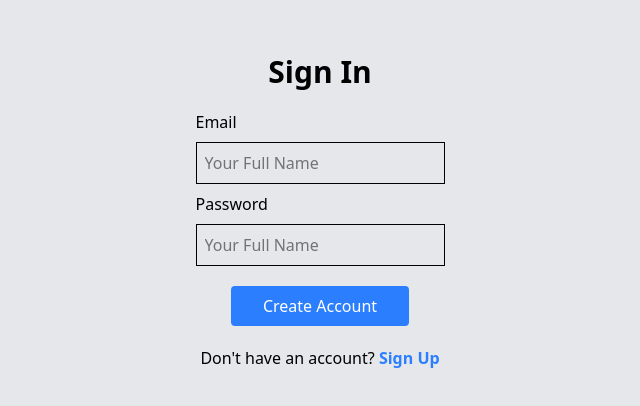
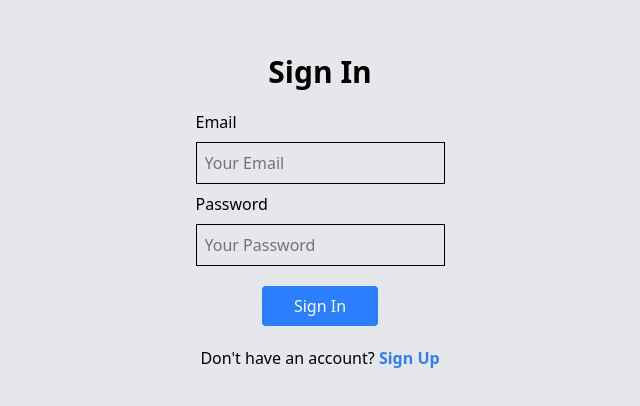
Before and after one commit to DolenDeori/Online_LMS_IBM, a React (Vite) app in the folder frontend/: page /auth/signin in a window 1280 px wide. Shown: the part 188-594 px from the top of the page, without its empty margins (320-960 px from the left). Built offline with nearby package versions, Linux system fonts and the light colour scheme.

Commit message:
feat: signIN page updated

```diff
--- a/frontend/src/auth/SignIn.tsx
+++ b/frontend/src/auth/SignIn.tsx
@@ -1,17 +1,58 @@
 import { NavLink } from "react-router";
+import { useState } from "react";
 
 const SignIn = () => {
+
+  const [formData, setFormData] = useState({
+    email: "",
+    password: "",
+  });
+
+  const handleChange = (e: React.ChangeEvent<HTMLInputElement>) => {
+    setFormData({ ...formData, [e.target.name]: e.target.value });
+  };
+
+  const handleSubmit = async (e: React.FormEvent) => {
+    e.preventDefault();
+
+
+    try {
+      const response = await fetch("http://localhost:5500/api/v1/auth/sign-in", {
+        method: "POST",
+        headers: {
+          "Content-Type": "application/json",
+        },
+        body: JSON.stringify({
+          email: formData.email,
+          password: formData.password,
+        }),
+      });
+
+      const data = await response.json();
+
+      if (response.ok) {
+        alert("User signed in successfully!");
+      } else {
+        alert(data.message || "Error occurred!");
+      }
+    } catch (error) {
+      console.error("Error:", error);
+    }
+  };
+
   return (
     <div className="h-svh w-full flex flex-col justify-center items-center bg-gray-200">
       <h1 className="font-bold text-3xl">Sign In</h1>
-      <form action="post" className="mt-5 space-y-2">
+      <form action="post" className="mt-5 space-y-2" onSubmit={handleSubmit}>
         <div className="flex flex-col gap-y-2">
           <label htmlFor="">Email</label>
           <input
             className="border p-2 outline-none"
             type="email"
-            name="full_name"
-            placeholder="Your Full Name"
+            name="email"
+            value={formData.email}
+            onChange={handleChange}
+            placeholder="Your Email"
           />
         </div>
         <div className="flex flex-col gap-y-2">
@@ -20,15 +61,31 @@ const SignIn = () => {
             className="border p-2 outline-none"
             type="password"
             name="password"
-            placeholder="Your Full Name"
+            value={formData.password}
+            onChange={handleChange}
+            placeholder="Your Password"
           />
         </div>
       </form>
       <button
         type="submit"
+
+
+
+
+
+
+
+
+
+
+
+
+
+        onClick={handleSubmit}
         className="mt-5 cursor-pointer bg-blue-500 text-white p-2 px-8 rounded"
       >
-        Create Account
+        Sign In
       </button>
 
       <p className="mt-5">
```
